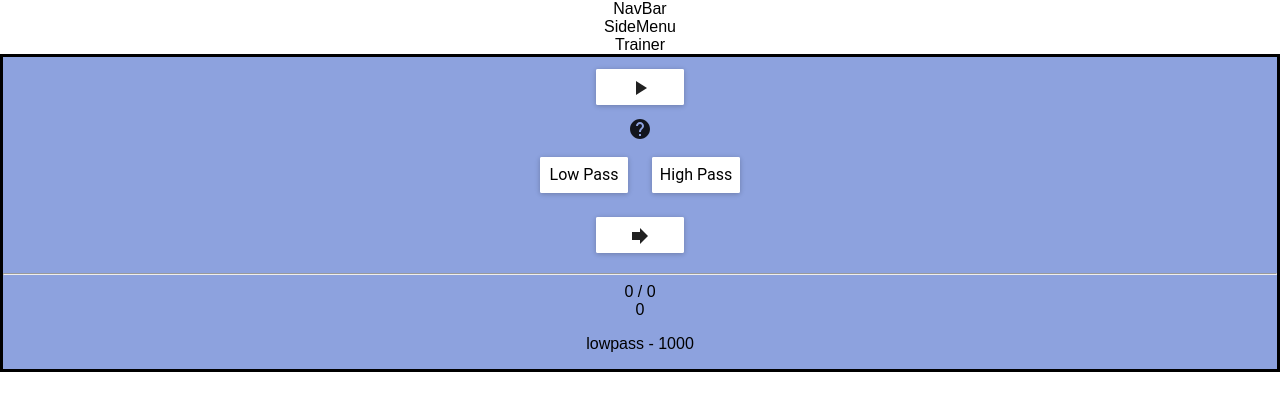
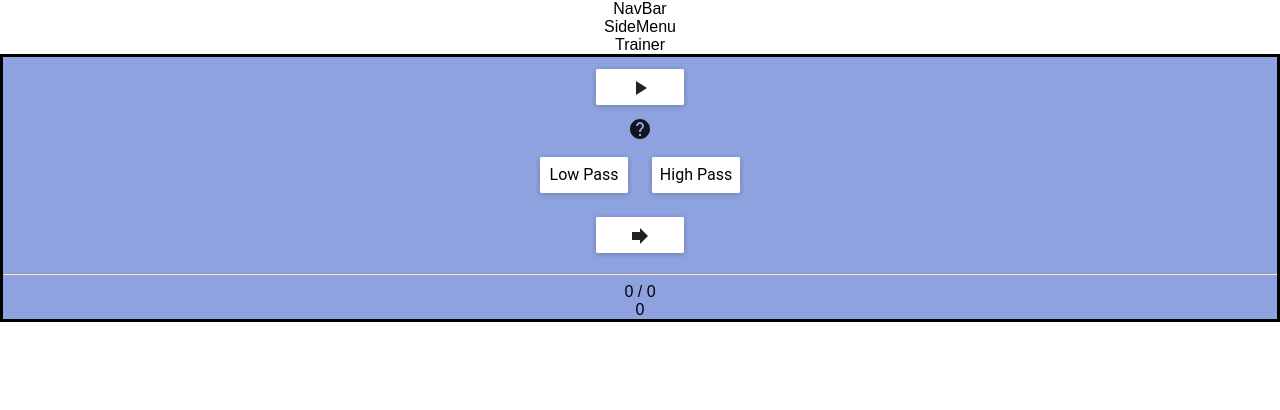
Before and after one commit to tvaisanen/EQTrainer, a React (Create React App) app: page / in a window 1280 px wide. Shown: the top 410 px of the page. Built offline with nearby package versions, Linux system fonts and the light colour scheme.

Commit message:
hide the right answer

```diff
--- a/src/components/Excercises/LowPassOrHighPass.js
+++ b/src/components/Excercises/LowPassOrHighPass.js
@@ -103,7 +103,7 @@ class LowPassOrHighPass extends Component {
 
     wrongAnswer(){
         this.setState({wrongAnswers: this.state.wrongAnswers + 1});
-        this.setState({answerState: <ActionThumbDown/>})
+        this.setState({answerState: <ActionThumbDown style={{size: '30px'}}/>})
     }
 
     answer(answer) {
@@ -139,6 +139,7 @@ class LowPassOrHighPass extends Component {
                 {this.state.answerButtons[1].render(answeringDisabled)}
                 <div>
                     <RaisedButton
+
                       icon={<ContentForward/>}
                       onClick={() => this.newQuestion()}
                       style={style}
@@ -148,7 +149,6 @@ class LowPassOrHighPass extends Component {
                 <hr/>
                 <div>{this.state.correctAnswers} / {this.state.wrongAnswers}</div>
                 <div>{this.state.questionCount}</div>
-                <div><p>{filterType} - {filterFrequency}</p></div>
             </div>
         )
     }
```
